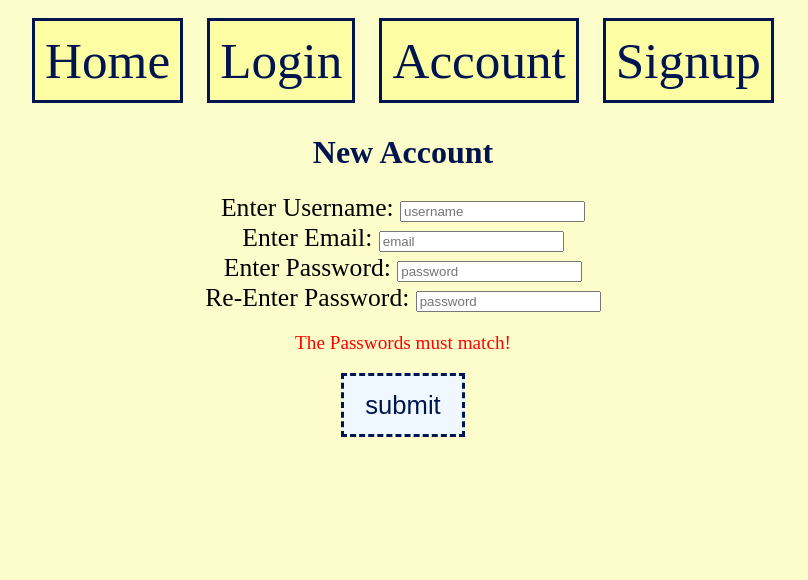
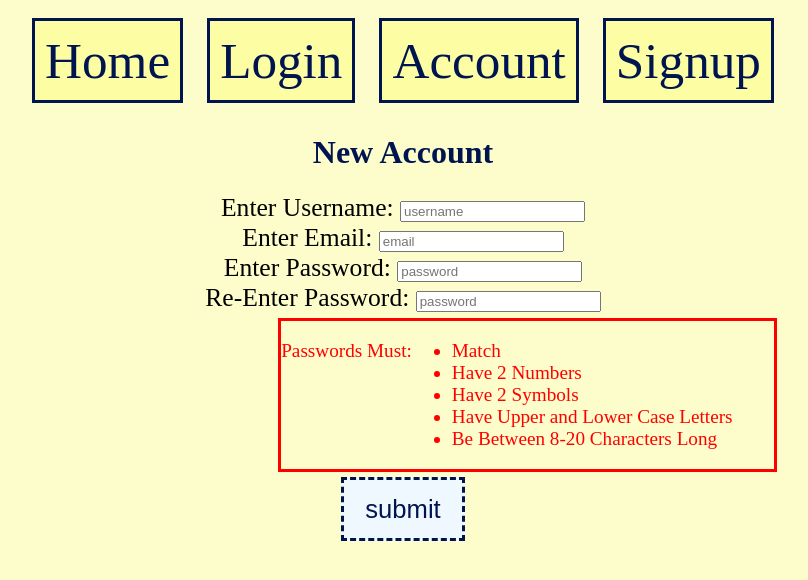
Before and after one commit to Thatcherwood/SnapDisco, a SvelteKit app in the folder SnapDisco/: page /signup in a window 1280 px wide. Shown: the top 580 px of the page, without its empty margins (237-1045 px from the left). Built offline with nearby package versions, Linux system fonts and the light colour scheme.

Commit message:
add more password verification

```diff
--- a/SnapDisco/package.json
+++ b/SnapDisco/package.json
@@ -37,6 +37,7 @@
 		"event-target-shim": "^6.0.2",
 		"jwt-simple": "^0.5.6",
 		"mlt-xml": "^2.0.2",
+		"password-validator": "^5.3.0",
 		"uuid": "^9.0.0"
 	},
 	"prisma": {
--- /dev/null
+++ b/SnapDisco/src/lib/components/+PasswordNotification.svelte
@@ -0,0 +1,28 @@
+<div id="password-notification">
+	<p>Passwords Must:</p>
+	<ul>
+		<li>Match</li>
+		<li>Have 2 Numbers</li>
+		<li>Have 2 Symbols</li>
+		<li>Have Upper and Lower Case Letters</li>
+		<li>Be Between 8-20 Characters Long</li>
+	</ul>
+</div>
+
+<style>
+	#password-notification {
+		border: solid;
+		text-align: left;
+		display: flex;
+        margin-top: 5px;
+        margin-bottom: 5px;
+		margin-left: 40%;
+		margin-right: 20%;
+		visibility: visible;
+		color: red;
+		font-size: 1.5vw;
+	}
+    p {
+        color: red;
+    }
+</style>
--- a/SnapDisco/src/routes/signup/+page.server.ts
+++ b/SnapDisco/src/routes/signup/+page.server.ts
@@ -1,6 +1,7 @@
 import { PrismaClient } from '@prisma/client';
 import { v4 as uuidv4 } from 'uuid';
 import { hashPassword, } from './signup';
+import { error } from 'console';
 /** @type {import('./%types').Actions} */
 
 export const actions = {
@@ -38,5 +39,6 @@ export const actions = {
 					});
 			}
 		}
+		else {error("null signup form")}//TODO inform user of error
 	}
 };
--- a/SnapDisco/src/routes/signup/+page.svelte
+++ b/SnapDisco/src/routes/signup/+page.svelte
@@ -1,6 +1,7 @@
 <script lang="ts">
-	import { passwordMatchWarning } from './signup';
+	import { passwordVerification } from './signup';
 	import { enhance } from '$app/forms';
+	import PasswordNotification from '$lib/components/+PasswordNotification.svelte';
 
 	export let newUsername = '';
 
@@ -32,7 +33,7 @@
 				placeholder="password"
 				type="password"
 				required
-				on:change={() => passwordMatchWarning(password, verifyPassword)}
+				on:change={() => passwordVerification(password, verifyPassword)}
 			/>
 		</label>
 		<br />
@@ -44,27 +45,21 @@
 				placeholder="password"
 				type="password"
 				required
-				on:change={() => passwordMatchWarning(password, verifyPassword)}
+				on:change={() => passwordVerification(password, verifyPassword)}
 			/>
 		</label>
-			<p id="match-password">The Passwords must match!</p>
 
-			<input id="btn" type="submit" value="submit" />
+		<PasswordNotification></PasswordNotification>
+
+		<input id="btn" type="submit" value="submit" disabled />
 	</form>
 </body>
 
 <style>
-
 	form {
 		text-align: center;
 		font-size: 2vw;
 	}
 
-	#match-password {
-		visibility: visible;
-		color: red;
-		font-size: 1.5vw;
-	}
-
 
 </style>
--- a/SnapDisco/src/routes/signup/signup.ts
+++ b/SnapDisco/src/routes/signup/signup.ts
@@ -1,24 +1,46 @@
 import { genSaltSync, hashSync } from 'bcrypt-ts';
+
+import passwordValidator from 'password-validator';
 
 export function hashPassword(password: string) {
 	//TODO make async
 	try {
 		const salt = genSaltSync(10);
 		const hash = hashSync(password, salt);
-    if (typeof hash !== "undefined") {
-		return hash;
-    }
-    else {}
+		if (typeof hash !== 'undefined') {
+			return hash;
+		} else {
+		}
 	} catch (err) {
 		console.log(err + 'salt hash error');
-    return "s"
+		return 's';
 	}
 }
 
-export function passwordMatchWarning(passwordString1: string, passwordString2: string) {
-	const passwordElement = document.getElementById('match-password');
-	const submitButton = document.getElementById('submission-button');
-	if (passwordString1 === passwordString2) {
+export function passwordVerification(passwordString1: string, passwordString2: string) {
+	const passwordRestrictions = new passwordValidator();
+	passwordRestrictions
+		.is()
+		.min(8)
+		.is()
+		.max(60)
+		.has()
+		.uppercase()
+		.has()
+		.lowercase()
+		.has()
+		.digits(2)
+		.has()
+		.not()
+		.spaces()
+		.has()
+		.symbols(2);
+	const passwordElement = document.getElementById('password-notification');
+	const submitButton = document.getElementById('btn');
+	if (
+		passwordString1 === passwordString2 &&
+		passwordRestrictions.validate(passwordString1) === true
+	) {
 		passwordElement?.setAttribute('style', 'visibility: hidden');
 		submitButton?.removeAttribute('disabled');
 	} else {
```
Also changed, not shown: 1 other file (tests, documents, lock files or other folders). Lines whose indentation alone changed are shown as unchanged.
